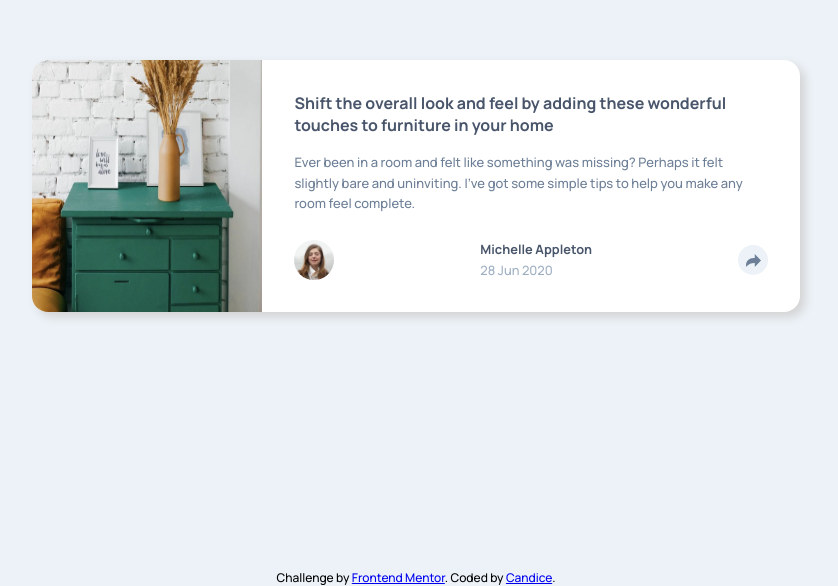
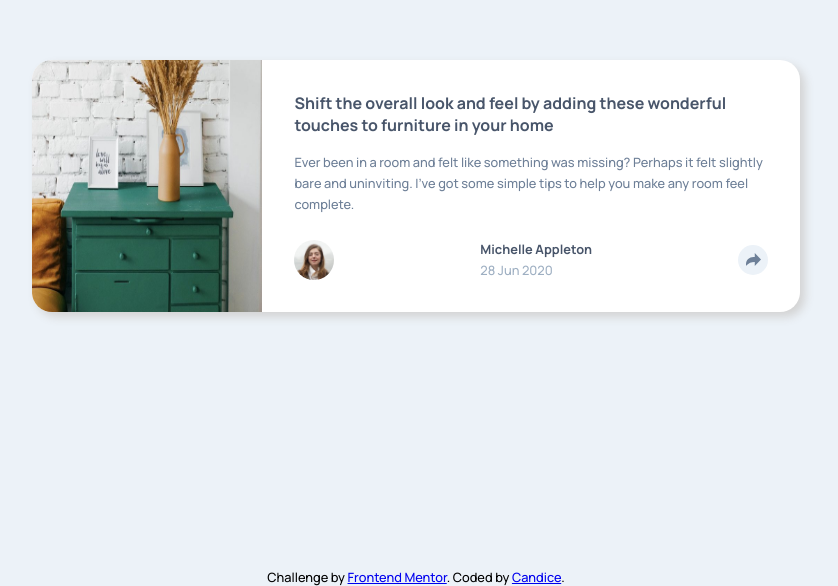
Before and after one commit to candicoded/article-preview-component-master, a plain HTML site: page index.html in a window 1536 px wide. Shown: the part 214-800 px from the top of the page, without its empty margins (352-1190 px from the left). Drawn offline with Linux system fonts and the light colour scheme.

Commit message:
changed px to em and rem

```diff
--- a/style.css
+++ b/style.css
@@ -17,15 +17,17 @@ body {
   display: flex;
   justify-content: center;
   align-items: center;
-  height: 100vh;
+  min-height: 100vh;
 }
 
 main {
   width: 90%;
   margin: 1em;
-  border-radius: 1em;
+  border-radius: 20px;
   background-color: #fff;
   box-shadow: 5px 5px 10px lightgray;
+  /* display: grid;
+  grid-template-rows: 1fr / 3fr; */
 }
 
 article {
@@ -34,7 +36,7 @@ article {
 
 .drawers-img {
   width: 100%;
-  border-radius: 1em 1em 0 0;
+  border-radius: 20px 20px 0 0;
 }
 
 h1 {
@@ -50,7 +52,7 @@ h3 {
 }
 
 p {
-  font-size: 13px;
+  font-size: 0.8rem;
   color: var(--Desaturated-Dark-Blue);
   line-height: 1.3rem;
   margin-bottom: 2em;
@@ -119,7 +121,7 @@ footer {
   bottom: 0;
   left: 0;
   width: 100%;
-  font-size: 12px;
+  font-size: 0.8rem;
 }
 
 @media only screen and (min-width: 1440px) {
@@ -131,11 +133,11 @@ footer {
 
   .drawers-img {
     width: 30%;
-    border-radius: 1em 0 0 1em;
+    border-radius: 20px 0 0 20px;
   }
 
   article {
-    width: 900px;
+    max-width: 900px;
   }
 
   .share-icon-bg:hover {
```
